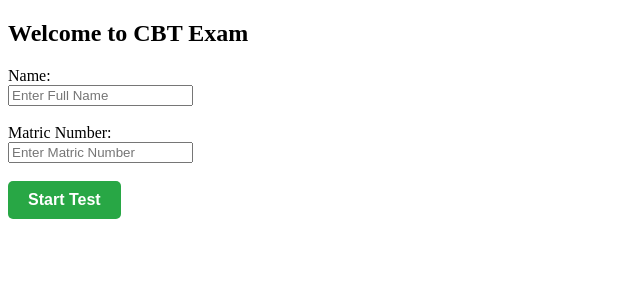
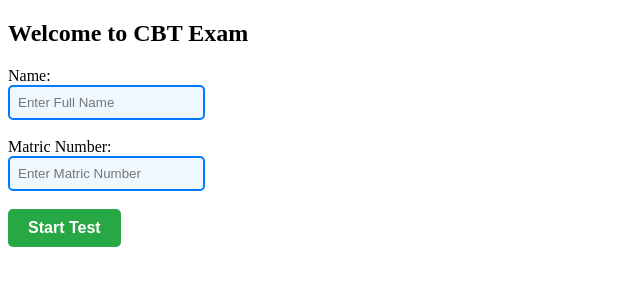
Before and after one commit to ibrahimmtadamu-tech/MAAUN-24-CBS-0031, a Flask app: page / in a window 1280 px wide. Shown: the top 300 px of the page, without its empty margins (0-640 px from the left). Run offline with Flask 3, Linux system fonts and the light colour scheme.

Commit message:
change made to templates/index html

```diff
--- a/templates/index.html
+++ b/templates/index.html
@@ -7,10 +7,10 @@
     <h2>Welcome to CBT Exam</h2>
     <form action="/quiz" method="POST">
         <label>Name:</label><br>
-        <input type="text" name="username" placeholder="Enter Full Name" required><br><br>
+        <input type="text" name="username" placeholder="Enter Full Name" required style="background-color: #f0f8ff; border: 2px solid #007bff; padding: 8px; border-radius: 5px;"><br><br>
 
         <label>Matric Number:</label><br>
-        <input type="text" name="matric" placeholder="Enter Matric Number" required><br><br>
+    <input type="text" name="matric" placeholder="Enter Matric Number" required style="background-color: #f0f8ff; border: 2px solid #007bff; padding: 8px; border-radius: 5px;"><br><br>
 <button type="submit" style="background-color: #28a745; color: white; border: none; padding: 10px 20px; border-radius: 5px; cursor: pointer; font-size: 16px; font-weight: bold;"> Start Test</button>
     </form>
 </body>
```
